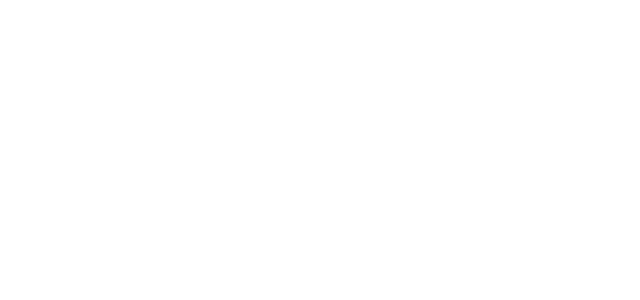
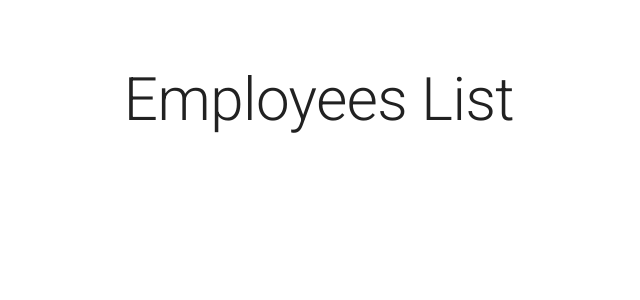
Before and after one commit to curriculum-vitae-team/cv-Ensign-Papkevich, a React app: page /employees in a window 1280 px wide. Before the commit this address had no page. Shown: the top 300 px of the page, without its empty margins (321-961 px from the left). Built offline with nearby package versions, Linux system fonts and the light colour scheme.

Commit message:
init employees page

```diff
--- a/src/components/pages/auth/login/login.styles.ts
+++ b/src/components/pages/auth/login/login.styles.ts
@@ -1,5 +1,5 @@
 import { styled } from "@mui/material"
-import { Button, TextField, Link } from "@material-ui/core/"
+import { Button, TextField, Link } from "@mui/material"
 
 export const form = styled("form")({
   width: "100%",
--- /dev/null
+++ b/src/components/pages/employees/employees.tsx
@@ -0,0 +1,13 @@
+import { Box, Typography, TextField, Button } from "@mui/material"
+
+const Employees = () => {
+  return (
+    <div>
+      <Typography variant="h2" textAlign="center" sx={{ mb: 3 }}>
+        Employees List
+      </Typography>
+    </div>
+  )
+}
+
+export default Employees
--- /dev/null
+++ b/src/components/pages/employees/index.ts
@@ -0,0 +1,3 @@
+import { lazy } from "react"
+
+export const Employees = lazy(() => import("./employees"))
--- a/src/components/router/router.tsx
+++ b/src/components/router/router.tsx
@@ -2,6 +2,7 @@
 import { Signup } from "../pages/auth/signup/signup"
 import { Login } from "../pages/auth/login/login"
 import { Example } from "../pages/example"
+import { Employees } from "../pages/employees"
 
 export const Router = () => {
   return (
@@ -13,6 +14,7 @@
         </Route>
         <Route path="/" element={<Login />} />
         <Route path="/example" element={<Example />} />
+        <Route path="/employees" element={<Employees />} />
       </Routes>
     </BrowserRouter>
   )
```
